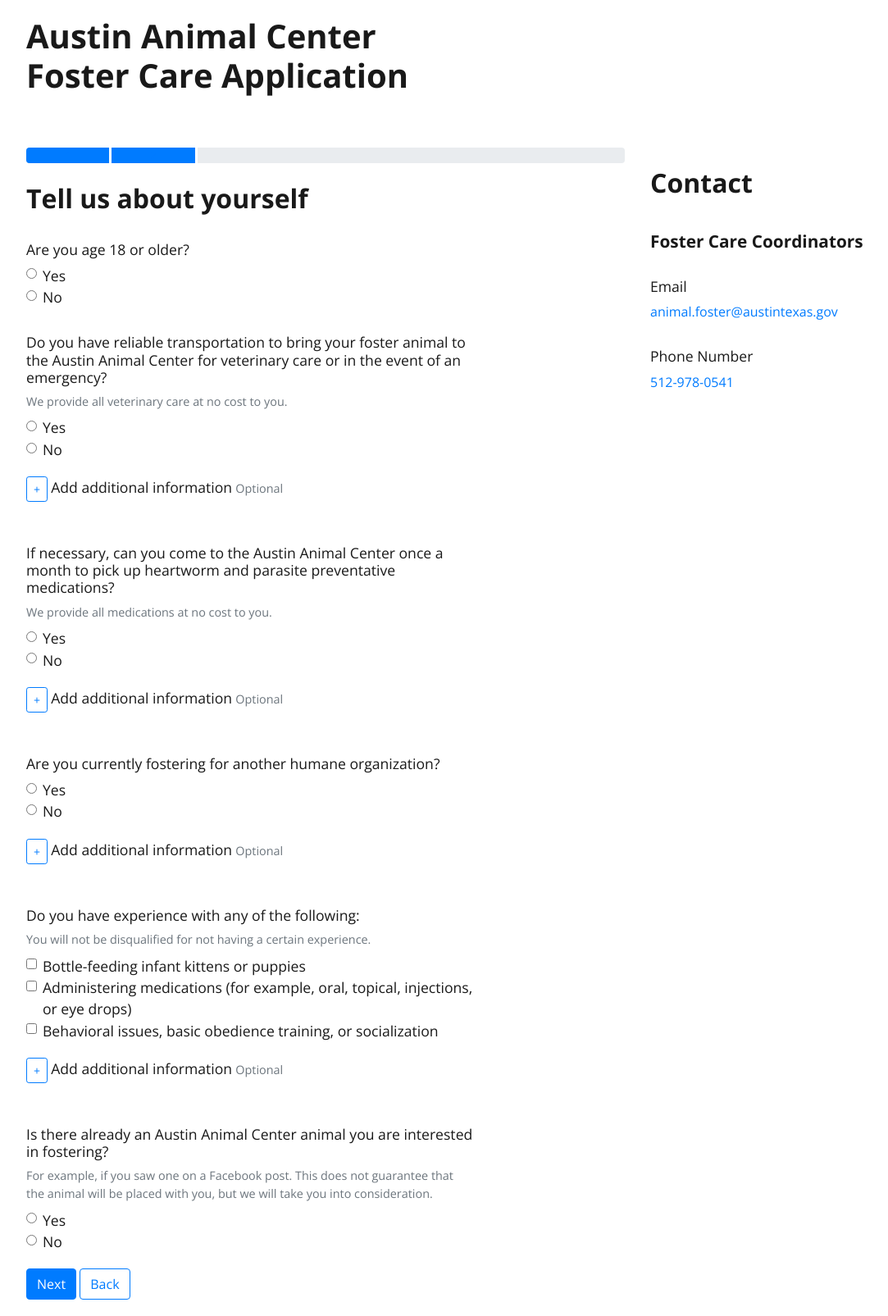
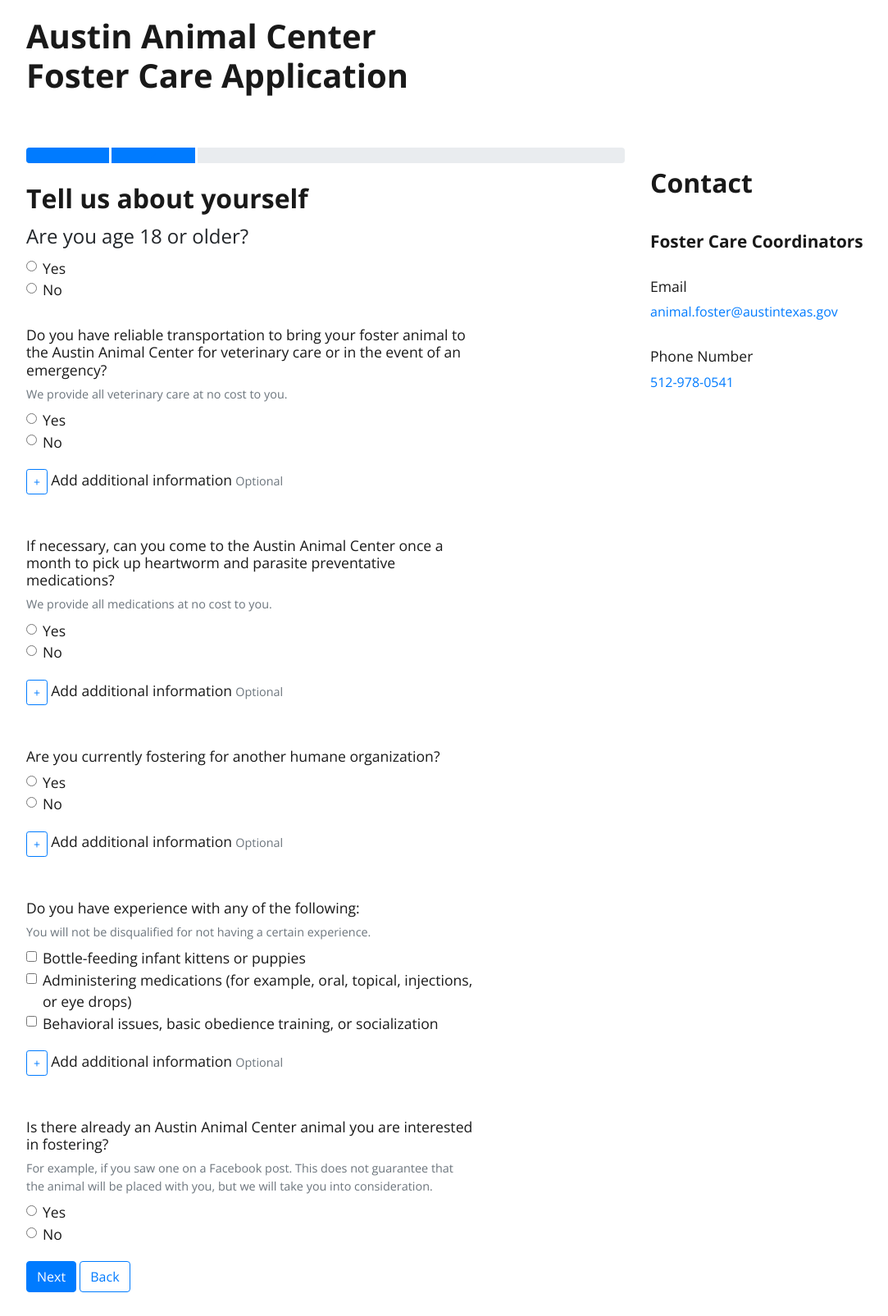
Before and after one commit to cityofaustin/prototypeform, a Jekyll site: the page built from _pages/Yourself_info.html, in a window 1280 px wide. Shown: the whole page at 82% size, without its empty margins (53-1136 px from the left). Built offline with Jekyll 4.4.1, drawn with Linux system fonts in a browser that asks for light colours; nearby versions of some CDN libraries.

Commit message:
Added fieldset and made aria tag consistent

```diff
--- a/_pages/Yourself_info.html
+++ b/_pages/Yourself_info.html
@@ -9,7 +9,8 @@
 <h2>Tell us about yourself</h2>
 <form>
     <div class="js-age-selection">
-      <h5>Are you age 18 or older?</h5>
+      <fieldset>
+        <legend>Are you age 18 or older?</legend>
         <div class="form-check">
             <input class="form-check-input" type="radio" name="applicant_ageRadios" id="applicant_ageRadios1" value="Yes">
             <label class="form-check-label" for="applicant_ageRadios1">
@@ -30,6 +31,7 @@
               </div>
             </div>
         </div>
+      </fieldset>
     </div>
     <div class="js-transportation-selection">
       <h5>Do you have reliable transportation to bring your foster animal to the Austin Animal Center for veterinary care or in the event of an emergency?</h5>
@@ -161,7 +163,7 @@
   <div class="form-row d-none js-exisiting-animal-followup">
     <div class="form-group col-md-6">
       <label for="inputAnimal_interested">Which animal is it?</label>
-      <input type="text" class="form-control" id="inputAnimal_interested" placeholder=" " aria-describedby="Animal_interestedHelpBlock">
+      <input type="text" class="form-control" id="inputAnimal_interested" placeholder=" " aria-describedby="animal_interestedHelpBlock">
     </div>
   </div>
   <a class="btn btn-primary" href="Availability_info.html" role="button">Next</a>
```
Lines whose indentation alone changed are shown as unchanged.
